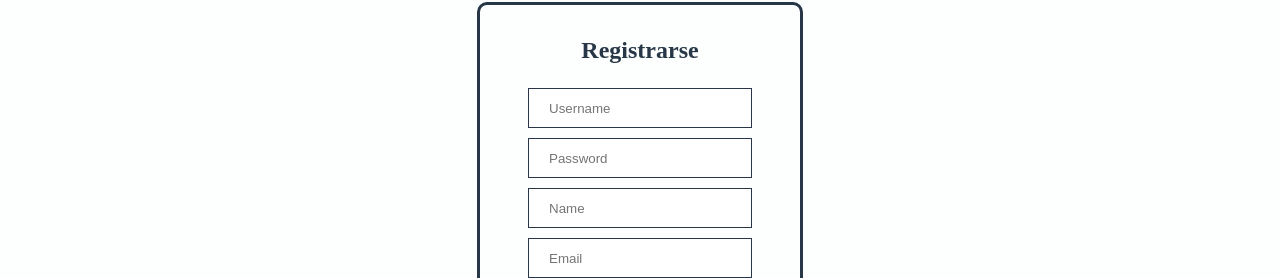
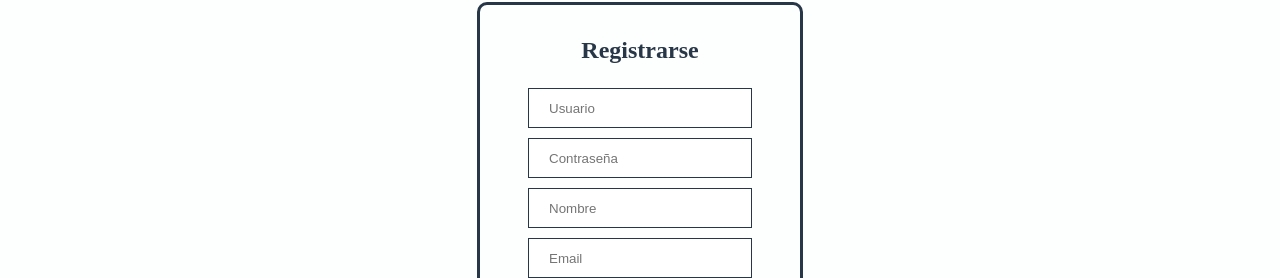
Before and after one commit to ReynaldoGuti/Proyecto-bimestre-3, a Vue app: page /user/logIn in a window 1280 px wide. Both pictures are taken after a click on the button "Registrarse". Shown: the part 215-493 px from the top of the page. Built offline with nearby package versions, Linux system fonts and the light colour scheme.

Commit message:
Cambios en archivos

```diff
--- a/src/components/Account.vue
+++ b/src/components/Account.vue
@@ -56,6 +56,7 @@ data: function(){
             })
 
             .catch(()=>{
+                alert("Tiempo vencido, logueate de nuevo.")
                 this.$emit('logOut');
             });
         }
--- a/src/components/LogIn.vue
+++ b/src/components/LogIn.vue
@@ -3,9 +3,9 @@
         <div class="container_logIn_user">
             <h2>Iniciar sesión</h2>
     <form v-on:submit.prevent="processLogInUser" >
-        <input type="text" v-model="user.username" placeholder="Username">
+        <input type="text" v-model="user.username" placeholder="Usuario">
         <br>
-        <input type="password" v-model="user.password" placeholder="Password">
+        <input type="password" v-model="user.password" placeholder="Contraseña">
         <br>
         <button type="submit">Iniciar Sesion</button>
         </form>
--- a/src/components/SingUp.vue
+++ b/src/components/SingUp.vue
@@ -2,13 +2,13 @@
     <div class="signUp_user">
     <div class="container_signUp_user">
     <h2>Registrarse</h2>
-    <form v-on:submit.prevent="processSignUp" >
-    <input type="text" v-model="user.username" placeholder="Username">
+    <form v-on:submit.prevent= "processSignUp" >
+    <input type="text" v-model="user.username" placeholder="Usuario">
     <br>
 
-    <input type="password" v-model="user.password" placeholder="Password">
+    <input type="password" v-model="user.password" placeholder="Contraseña">
     <br>
-    <input type="text" v-model="user.name" placeholder="Name">
+    <input type="text" v-model="user.name" placeholder="Nombre">
     <br>
     <input type="email" v-model="user.email" placeholder="Email">
 
@@ -20,7 +20,7 @@
 
 <script>
 
-import axios from "axios";
+import axios from 'axios';
 
 export default{
     name: "SingUp",
@@ -54,11 +54,13 @@ export default{
                     token_refresh: result.data.refresh,
                 }
                 this.$emit('completedSingUp', dataSingUp)
+                alert("Registro completado")
             })
 
             .catch((error)=>{
+                alert("Error: Fallo en el registro.")
                 console.log(error)
-                alert("Error: Fallo en el registro.")
+
             });
 
         }
```
